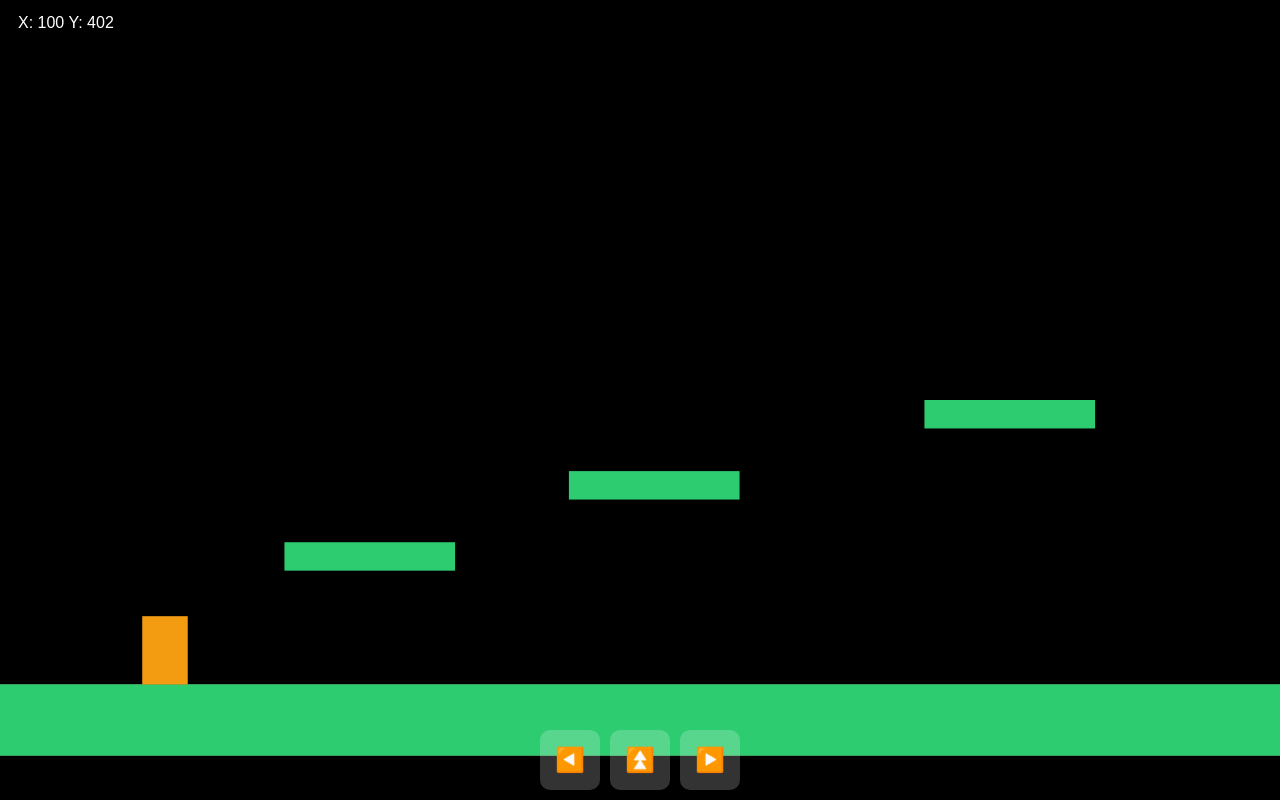
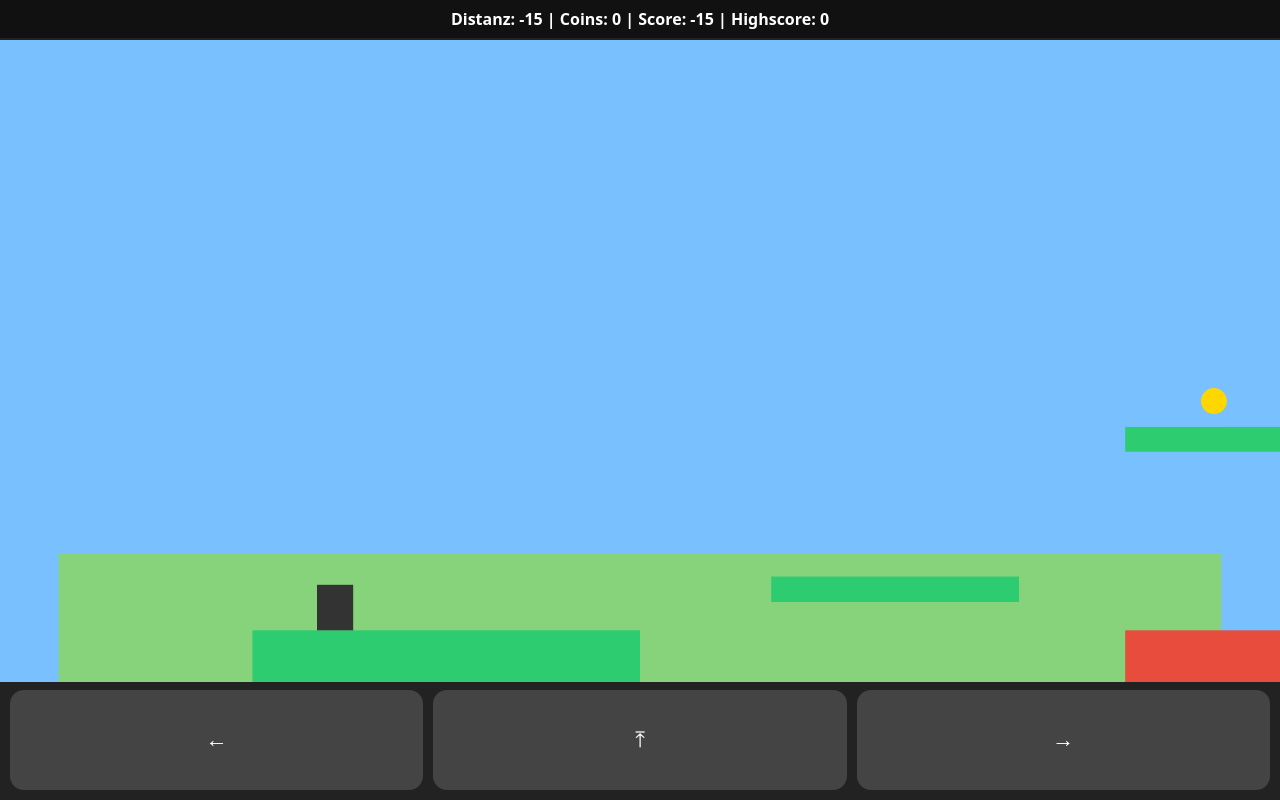
Before and after one commit to fynnkaltofen20-gif/JumpnRun, a plain HTML site: page index.html in a window 1280 px wide. Drawn offline with Linux system fonts and the light colour scheme.

Commit message:
Beta index.html
Going back to beta bc insane bugs

```diff
--- a/index.html
+++ b/index.html
@@ -1,137 +1,286 @@
-
 <!DOCTYPE html>
-<html>
+<html lang="de">
 <head>
 <meta charset="UTF-8" />
-  <title>Retro Jump'n'Run v5 Deluxe</title>
+<meta name="viewport" content="width=device-width, initial-scale=1.0, maximum-scale=1.0, user-scalable=no"/>
+<title>Jump'n'Run v4 – Endless</title>
 <style>
-    html, body { margin:0; padding:0; overflow:hidden; background:#111; color:white; font-family:sans-serif; }
-    #game { width:100vw; height:100vh; display:block; background:#000; }
-    #controls { position:absolute; bottom:10px; left:50%; transform:translateX(-50%); display:flex; gap:10px; }
-    .btn { width:60px; height:60px; background:#fff3; color:white; font-size:24px; border-radius:10px; border:none; }
-    #status { position:absolute; top:10px; left:10px; font-size:16px; background:#0007; padding:4px 8px; border-radius:5px; }
+:root { --ui-h: 120px; }
+html, body { margin:0; height:100%; background:#111; color:#fff; font-family: system-ui, Arial, sans-serif; overscroll-behavior: none; }
+#wrap { display:flex; flex-direction:column; height:100vh; width:100vw; overflow:hidden; }
+#status { padding:8px 10px; font-weight:600; font-size:16px; text-align:center; background:#111; }
+#stageWrap { flex:1; position:relative; }
+canvas { position:absolute; inset:0; width:100%; height:100%; border-top:2px solid #222; border-bottom:2px solid #222; image-rendering: pixelated; background:#78c0ff; }
+#controls { display:flex; gap:10px; align-items:stretch; justify-content:space-between;
+            padding:10px; background:#222; height: var(--ui-h); box-sizing: border-box; }
+.btn { background:#444; color:#fff; border:none; border-radius:14px; font-size:22px; flex:1;
+       display:flex; align-items:center; justify-content:center; }
+.btn:active { background:#666; }
+#overlay {
+  position:absolute; inset:0; background:rgba(0,0,0,0.7);
+  display:flex; flex-direction:column; align-items:center; justify-content:center;
+  color:white; font-size:24px; font-weight:bold; text-align:center;
+}
+#overlay button {
+  margin-top:20px; padding:10px 20px; font-size:20px; border:none; border-radius:8px;
+  background:#28a745; color:white;
+}
 </style>
 </head>
 <body>
+<div id="wrap">
+  <div id="status">Lädt…</div>
+  <div id="stageWrap">
     <canvas id="game"></canvas>
-  <div id="status">Loading...</div>
+    <div id="overlay" style="display:none;">
+      <div id="gameOverText">Game Over</div>
+      <div id="scoreInfo"></div>
+      <button id="restartBtn">Neu starten</button>
+    </div>
+  </div>
   <div id="controls">
-    <button id="left" class="btn">◀️</button>
-    <button id="jump" class="btn">⏫</button>
-    <button id="right" class="btn">▶️</button>
+    <button class="btn" id="left">←</button>
+    <button class="btn" id="jump">⤒</button>
+    <button class="btn" id="right">→</button>
+  </div>
 </div>
 
 <script>
 (() => {
 const canvas = document.getElementById('game');
 const ctx = canvas.getContext('2d');
-  const statusEl = document.getElementById('status');
+const status = document.getElementById('status');
+const overlay = document.getElementById('overlay');
+const scoreInfo = document.getElementById('scoreInfo');
+const restartBtn = document.getElementById('restartBtn');
 
-  const keys = new Set();
-  const press = k => keys.add(k);
-  const release = k => keys.delete(k);
+function resizeCanvas(){
+  const dpr = Math.max(1, Math.min(2.5, window.devicePixelRatio || 1));
+  const rect = canvas.getBoundingClientRect();
+  canvas.width  = Math.floor(rect.width * dpr);
+  canvas.height = Math.floor(rect.height * dpr);
+  ctx.setTransform(dpr,0,0,dpr,0,0);
+}
+window.addEventListener('resize', resizeCanvas);
+resizeCanvas();
 
-  for (const id of ['left','right','jump']){
-    const el = document.getElementById(id);
-    el.addEventListener('touchstart', e => { e.preventDefault(); press(id); }, {passive:false});
-    el.addEventListener('touchend',   e => { e.preventDefault(); release(id); }, {passive:false});
-  }
-  window.addEventListener('keydown', e => {
-    const k = e.key.toLowerCase();
-    if (k === 'arrowleft' || k === 'a') press('left');
-    if (k === 'arrowright' || k === 'd') press('right');
-    if (k === ' ' || k === 'w' || k === 'arrowup') press('jump');
+const W = 900, H = 500;
+const GRAV = 0.8, FRICTION = 0.85, SPEED = 0.9, MAX_VX = 5.2, JUMP_VY = -13.2;
+
+let keys = new Set();
+const pressKey = k => keys.add(k);
+const releaseKey = k => keys.delete(k);
+
+["left","right","jump"].forEach(id=>{
+  const btn = document.getElementById(id);
+  btn.addEventListener('touchstart', e=>{e.preventDefault(); pressKey(id);});
+  btn.addEventListener('touchend', e=>{e.preventDefault(); releaseKey(id);});
 });
-  window.addEventListener('keyup', e => {
-    const k = e.key.toLowerCase();
-    if (k === 'arrowleft' || k === 'a') release('left');
-    if (k === 'arrowright' || k === 'd') release('right');
-    if (k === ' ' || k === 'w' || k === 'arrowup') release('jump');
+window.addEventListener('keydown', e=>{
+  if (e.key === 'ArrowLeft' || e.key.toLowerCase() === 'a') pressKey('left');
+  if (e.key === 'ArrowRight' || e.key.toLowerCase() === 'd') pressKey('right');
+  if ([' ', 'w', 'ArrowUp'].includes(e.key)) pressKey('jump');
+});
+window.addEventListener('keyup', e=>{
+  if (e.key === 'ArrowLeft' || e.key.toLowerCase() === 'a') releaseKey('left');
+  if (e.key === 'ArrowRight' || e.key.toLowerCase() === 'd') releaseKey('right');
+  if ([' ', 'w', 'ArrowUp'].includes(e.key)) releaseKey('jump');
 });
 
-  const W = 900, H = 500;
-  const player = {x:100,y:0,w:32,h:48,vy:0,onGround:false,alive:true};
-  const platforms = [
-    {x:0, y:H-50, w:2000, h:50},
-    {x:200, y:350, w:120, h:20},
-    {x:400, y:300, w:120, h:20},
-    {x:650, y:250, w:120, h:20},
-    {x:900, y:200, w:120, h:20}
-  ];
-  const gravity = 900;
-  let scrollX = 0;
-  let last = performance.now();
+// Entities
+let player, platforms, coins, spikes, lavaPools, enemies;
+let scrollX, score, coinsCollected, highscore;
+let gameOver = false;
 
-  function update(dt){
-    const speed = 200;
-    if (keys.has('right')) player.x += speed * dt;
-    if (keys.has('left'))  player.x -= speed * dt;
+highscore = parseInt(localStorage.getItem('highscore') || "0");
 
-    player.vy += gravity * dt;
-    player.y += player.vy * dt;
-    player.onGround = false;
+function resetGame(){
+  player = {x:50, y:360, w:28, h:36, vx:0, vy:0, onGround:false, canDouble:true};
+  platforms = [{x:0,y:460,w:300,h:40}];
+  coins = [];
+  spikes = [];
+  lavaPools = [];
+  enemies = [];
+  scrollX = 0;
+  score = 0;
+  coinsCollected = 0;
+  gameOver = false;
+  overlay.style.display = "none";
+}
 
-    for (const plat of platforms){
-      if (player.x < plat.x+plat.w && player.x+player.w > plat.x &&
-          player.y < plat.y+plat.h && player.y+player.h > plat.y){
-        if (player.vy > 0 && player.y+player.h - player.vy*dt <= plat.y){
-          player.y = plat.y - player.h;
-          player.vy = 0;
-          player.onGround = true;
+function spawnChunk(){
+  const lastPlat = platforms[platforms.length-1];
+  let startX = lastPlat.x + lastPlat.w + Math.random()*100 + 50;
+  let platW = 120 + Math.random()*100;
+  let platY = 300 + Math.random()*120;
+  platforms.push({x:startX, y:platY, w:platW, h:20});
+
+  // zufällige Münze
+  if (Math.random() < 0.6){
+    coins.push({x:startX + platW/2 - 10, y:platY - 30, w:20, h:20});
+  }
+
+  // Gegner
+  if (Math.random() < 0.3){
+    enemies.push({x:startX+platW/3, y:platY-28, w:26, h:28, dir:Math.random()<0.5?-1:1, speed:1.2});
+  }
+
+  // Hindernis: Spikes oder Lava
+  if (Math.random() < 0.3){
+    if (Math.random() < 0.5){
+      spikes.push({x:startX + Math.random()*(platW-20), y:platY-20, w:20, h:20});
+    } else {
+      lavaPools.push({x:startX, y:460, w:platW, h:40});
     }
   }
 }
 
-    if (keys.has('jump') && player.onGround){
-      player.vy = -450;
+function handleInput(){
+  const left = keys.has('left'), right = keys.has('right'), jump = keys.has('jump');
+  if (left && !right) { player.vx -= SPEED; }
+  if (right && !left) { player.vx += SPEED; }
+  if (!(left ^ right)) { player.vx *= FRICTION; if (Math.abs(player.vx)<0.05) player.vx=0; }
+  player.vx = Math.max(-MAX_VX, Math.min(MAX_VX, player.vx));
+  if (jump && player.onGround){ player.vy = JUMP_VY; player.onGround=false; player.canDouble=true; }
+  else if (jump && !player.onGround && player.canDouble){ player.vy = JUMP_VY*0.9; player.canDouble=false; }
 }
 
-    const camCenter = scrollX + W/2;
-    if (player.x > camCenter) scrollX = player.x - W/2;
-    if (player.x < scrollX + 50) scrollX = Math.max(0, player.x - 50);
+function rectsOverlap(a,b){ return a.x < b.x+b.w && a.x+a.w > b.x && a.y < b.y+b.h && a.y+a.h > b.y; }
+
+function physics(){
+  player.vy += GRAV;
+  player.x += player.vx;
+  player.y += player.vy;
+  player.onGround = false;
+
+  for (const p of platforms){
+    if (rectsOverlap(player,p)){
+      if (player.vy > 0){ player.y = p.y - player.h; player.vy = 0; player.onGround = true; }
+      else if (player.vy < 0){ player.y = p.y + p.h; player.vy = 0; }
+    }
   }
 
-  function render(){
-    ctx.clearRect(0,0,canvas.width,canvas.height);
-    const scale = Math.min(canvas.width/W, canvas.height/H);
-    const offsetX = (canvas.width - W*scale)/2;
-    const offsetY = (canvas.height - H*scale)/2;
-    ctx.save();
-    ctx.translate(offsetX, offsetY);
-    ctx.scale(scale, scale);
-    ctx.translate(-scrollX, 0);
+  // Coins sammeln
+  coins = coins.filter(c=>{
+    if (rectsOverlap(player,c)){ coinsCollected++; return false; }
+    return true;
+  });
 
-    ctx.fillStyle = "#87d37c";
-    ctx.fillRect(0, H-50, W*2, 50);
+  // Spikes / Lava
+  for (const s of spikes){ if (rectsOverlap(player,s)) return endGame(); }
+  for (const l of lavaPools){ if (rectsOverlap(player,l)) return endGame(); }
 
-    ctx.fillStyle = "#2ecc71";
-    for (const plat of platforms){
-      ctx.fillRect(plat.x, plat.y, plat.w, plat.h);
+  // Gegner bewegen & checken
+  for (const e of enemies){
+    e.x += e.speed * e.dir;
+    if (e.x < platforms[0].x) e.dir = 1;
+    if (e.x > platforms[platforms.length-1].x) e.dir = -1;
+    if (rectsOverlap(player,e)){
+      if (player.vy > 2){ // auf Gegner springen
+        e.dead = true; player.vy = JUMP_VY*0.7;
+      } else return endGame();
+    }
+  }
+  enemies = enemies.filter(e=>!e.dead);
+
+  if (player.y > H+200) return endGame();
+
+  // Scroll & Score
+  scrollX = player.x - 200;
+  score = Math.floor(scrollX/10) + coinsCollected*10;
+
+  // Neue Plattformen
+  if (platforms[platforms.length-1].x < scrollX + W){
+    spawnChunk();
+  }
 }
 
-    ctx.fillStyle = "#f39c12";
-    ctx.fillRect(player.x, player.y, player.w, player.h);
+function draw(){
+  ctx.clearRect(0,0,canvas.width,canvas.height);
+  const rect = canvas.getBoundingClientRect();
+  const scale = Math.min(rect.width / W, rect.height / H);
+  const offX = (rect.width - W*scale)/2;
+  const offY = (rect.height - H*scale)/2;
+  ctx.save();
+  ctx.translate(offX, offY);
+  ctx.scale(scale, scale);
+
+  // Hintergrund
+  ctx.fillStyle="#78c0ff"; ctx.fillRect(0,0,W,H);
+  ctx.fillStyle="#87d37c"; ctx.fillRect(0,H*0.8,W,H*0.2);
+
+  // Plattformen
+  ctx.fillStyle="#2ecc71";
+  for (const p of platforms){
+    ctx.fillRect(p.x - scrollX, p.y, p.w, p.h);
+  }
+
+  // Coins
+  ctx.fillStyle="gold";
+  for (const c of coins){
+    ctx.beginPath(); ctx.arc(c.x - scrollX + c.w/2, c.y + c.h/2, c.w/2, 0, Math.PI*2); ctx.fill();
+  }
+
+  // Spikes
+  ctx.fillStyle="gray";
+  for (const s of spikes){
+    ctx.beginPath();
+    ctx.moveTo(s.x - scrollX, s.y + s.h);
+    ctx.lineTo(s.x - scrollX + s.w/2, s.y);
+    ctx.lineTo(s.x - scrollX + s.w, s.y + s.h);
+    ctx.closePath();
+    ctx.fill();
+  }
+
+  // Lava
+  ctx.fillStyle="#e74c3c";
+  for (const l of lavaPools){
+    ctx.fillRect(l.x - scrollX, l.y, l.w, l.h);
+  }
+
+  // Gegner
+  ctx.fillStyle="#ff5733";
+  for (const e of enemies){
+    ctx.fillRect(e.x - scrollX, e.y, e.w, e.h);
+  }
+
+  // Spieler
+  ctx.fillStyle="#333";
+  ctx.fillRect(player.x - scrollX, player.y, player.w, player.h);
 
   ctx.restore();
-    statusEl.textContent = `X: ${Math.floor(player.x)} Y: ${Math.floor(player.y)}`;
+  status.textContent = `Distanz: ${Math.floor(scrollX/10)}  | Coins: ${coinsCollected} | Score: ${score} | Highscore: ${highscore}`;
 }
 
-  function loop(now){
-    const dt = Math.min(0.033, (now - last)/1000);
-    last = now;
-    update(dt);
-    render();
-    requestAnimationFrame(loop);
+function endGame(){
+  gameOver = true;
+  if (score > highscore){
+    highscore = score;
+    localStorage.setItem('highscore', highscore);
+  }
+  scoreInfo.textContent = `Score: ${score} | Highscore: ${highscore}`;
+  overlay.style.display = "flex";
 }
 
-  function resize(){
-    canvas.width = window.innerWidth;
-    canvas.height = window.innerHeight;
+function gameLoop(){
+  if (!gameOver){
+    handleInput();
+    physics();
+    draw();
+    requestAnimationFrame(gameLoop);
+  } else {
+    draw();
+  }
 }
 
-  window.addEventListener('resize', resize);
-  resize();
-  requestAnimationFrame(loop);
+restartBtn.addEventListener('click', ()=>{
+  resetGame();
+  gameLoop();
+});
+
+resetGame();
+for (let i=0;i<5;i++) spawnChunk();
+gameLoop();
 })();
 </script>
 </body>
```
Lines whose indentation alone changed are shown as unchanged.
